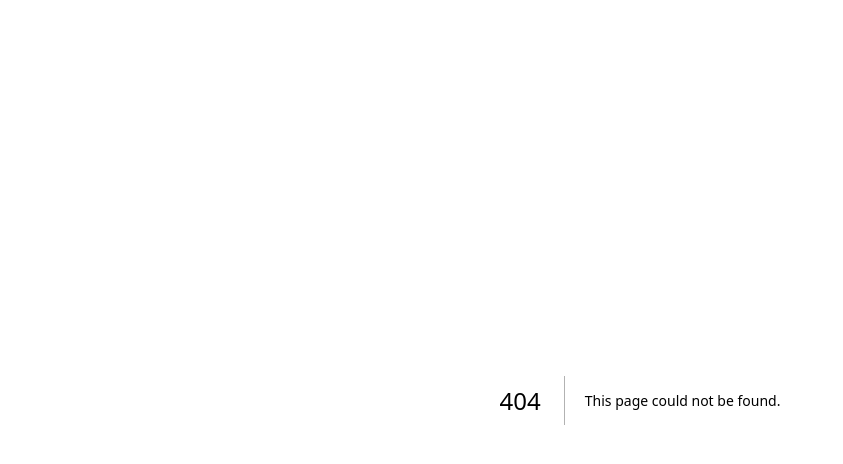
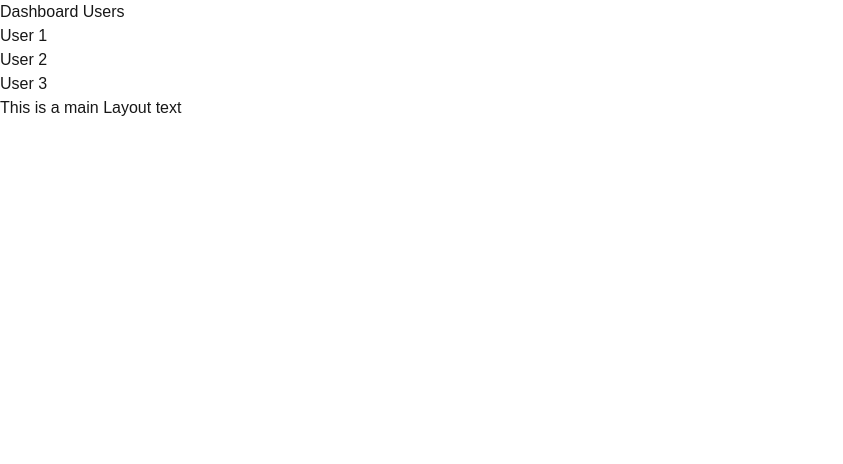
Before and after one commit to AxelTroncosoGomez/nextjs-16-dashboard, a Next.js app: page /dashboard/users in a window 1280 px wide. Before the commit this address had no page. Shown: the top 464 px of the page, without its empty margins (0-843 px from the left). Built offline with nearby package versions, Linux system fonts and the light colour scheme.

Commit message:
Rename components/ directory to fix a typo, adding dynamic routes for users/ route, displaying a cross-page message inside Main Layout

```diff
--- /dev/null
+++ b/app/dashboard/users/[id]/page.tsx
@@ -0,0 +1,13 @@
+import Link from "next/link";
+
+const UserDetails = async ({ params }: { params: Promise<{ id: string }> }) => {
+    const { id } = await params;
+    return (
+        <div>
+            <h1>User Details for user {id}</h1>
+            <Link href="/">Back to Home</Link>
+        </div>
+    );
+};
+
+export default UserDetails;
--- /dev/null
+++ b/app/dashboard/users/page.tsx
@@ -0,0 +1,23 @@
+import Link from "next/link";
+
+const Users = () => {
+    console.log("Am a Client component called Hello()!");
+    return (
+        <div>
+            <h1>Dashboard Users</h1>
+            <ul>
+                <li>
+                    <Link href="/dashboard/users/user-1">User 1</Link>
+                </li>
+                <li>
+                    <Link href="/dashboard/users/user-2">User 2</Link>
+                </li>
+                <li>
+                    <Link href="/dashboard/users/user-3">User 3</Link>
+                </li>
+            </ul>
+        </div>
+    );
+};
+
+export default Users;
--- a/app/layout.tsx
+++ b/app/layout.tsx
@@ -27,7 +27,10 @@ export default function RootLayout({
             lang="en"
             className={`${geistSans.variable} ${geistMono.variable} h-full antialiased`}
         >
-      <body className="min-h-full flex flex-col">{children}</body>
+            <body className="min-h-full flex flex-col" suppressHydrationWarning>
+                {children}
+                <h2>This is a main Layout text</h2>
+            </body>
         </html>
     );
 }
--- a/app/page.tsx
+++ b/app/page.tsx
@@ -1,5 +1,6 @@
 import Hello from "@/components/hello";
 import React from "react";
+import Link from "next/link";
 
 const Home = () => {
     console.log("Am a server component called Home()!");
@@ -7,6 +8,7 @@ const Home = () => {
         <main>
             <Hello></Hello>
             <div>Hello Welcome back</div>
+            <Link href="/dashboard/users">Go to Users</Link>
         </main>
     );
 };
```
Also changed, not shown: components/hello.tsx (renamed from component/hello.tsx). Lines whose indentation alone changed are shown as unchanged.
